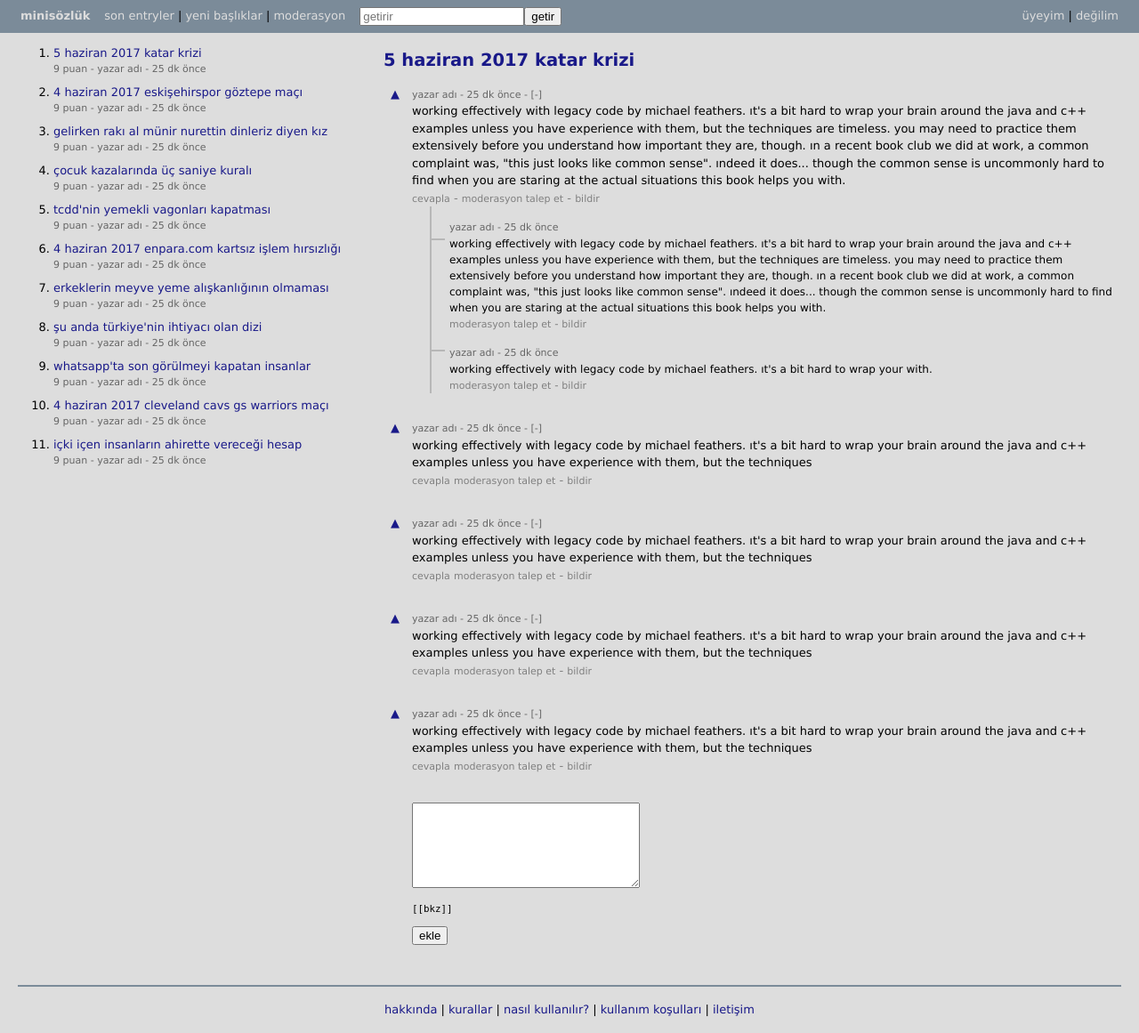
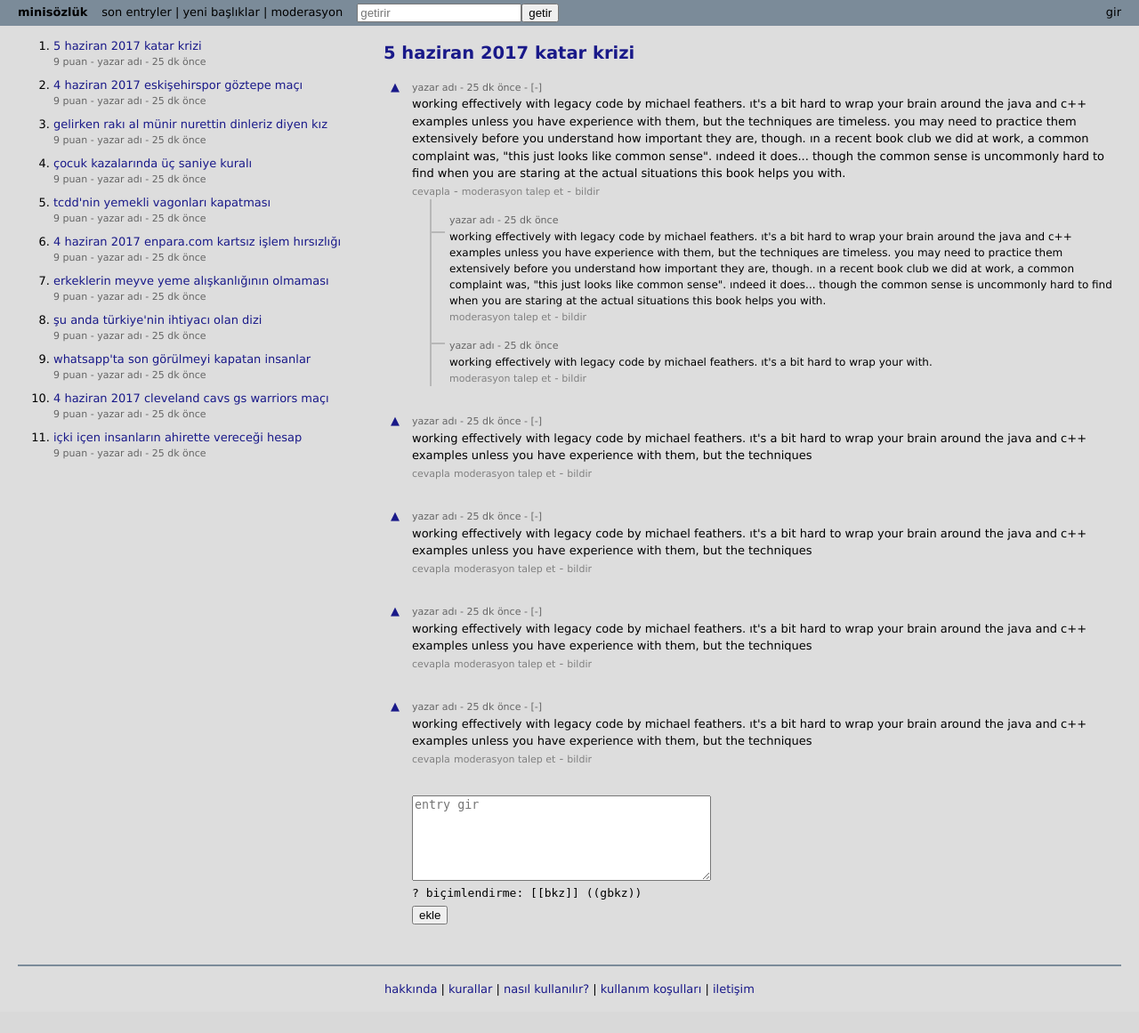
Before and after one commit to weboloper/sozluk, a PHP site: page / in a window 1280 px wide. Shown: the whole page at 89% size. After the commit the page ends 1119 px from the top, so only its background shows below. Run offline with PHP 8.4, Linux system fonts and the light colour scheme.

Commit message:
yorum sistemi değişikliği

```diff
--- a/css/style.css
+++ b/css/style.css
@@ -21,9 +21,9 @@ a {
 
 #header {
   background-color: #7b8b99;
-  padding: .5rem; }
+  padding: .25rem; }
   #header a {
-    color: #ddd; }
+    color: #000; }
 
 #logo {
   font-weight: 600; }
@@ -122,6 +122,10 @@ a {
   font-size: 11px; }
   .entry-meta a {
     color: #666666; }
+  .entry-meta [data-toggle="collapse"]:before {
+    content: '[-]'; }
+  .entry-meta .collapsed:before {
+    content: '[+]'; }
 
 #post-list li {
   margin-bottom: .5rem; }
@@ -154,7 +158,12 @@ footer {
   -o-transition: height 0.35s ease;
   transition: height 0.35s ease; }
 
-textarea {
-  width: 250px; }
+.entry-form {
+  max-width: 330px; }
+  .entry-form textarea {
+    display: block;
+    width: 100%; }
+  .entry-form pre {
+    margin: .25rem 0; }
 
 /*# sourceMappingURL=style.css.map */
--- a/index.html
+++ b/index.html
@@ -16,7 +16,7 @@
 			<div id="header-inner">
 
 				<a id="logo" href="#">minisözlük</a>
-				<div id="menu-right"><a href="#">üyeyim</a> | <a href="#">değilim</a></div>
+				<div id="menu-right"><a href="#">gir</a></div>
 				<div id="menu-left"><a href="#">son entryler</a> | <a href="#">yeni başlıklar</a> | <a href="#">moderasyon</a></div>
 				<form id="search-form"><input name="s" type="text" placeholder="getirir"><button type="submit">getir</button></form>
 			</div>
@@ -79,11 +79,18 @@
 					 <ul id="entry-list">
 					 	<li>
 					 		<a href="#" class="vote">▲</a>
-					 		<div class="entry-meta"><a href="#">yazar adı</a> - 25 dk önce - <a data-toggle="collapse" href="#entry-1" aria-expanded="false" aria-controls="entry-1">[-]</a></div>
+					 		<div class="entry-meta"><a href="#">yazar adı</a> - 25 dk önce - <a data-toggle="collapse" href="#entry-1" aria-expanded="false" aria-controls="entry-1"><span></span></a></div>
 					 		<div id="entry-1" class="collapse show">
 						 		<div class="entry-content">Working Effectively with Legacy Code by Michael Feathers. It's a bit hard to wrap your brain around the Java and C++ examples unless you have experience with them, but the techniques are timeless. You may need to practice them extensively before you understand how important they are, though. In a recent book club we did at work, a common complaint was, "This just looks like common sense". Indeed it does... though the common sense is uncommonly hard to find when you are staring at the actual situations this book helps you with.
 						 		</div>
-						 		<div class="entry-footer"><div class="footer-links"><a href="#">cevapla</a> - <a href="#">moderasyon talep et</a> - <a href="#">bildir</a></div>
+						 		<div class="entry-footer"><div class="footer-links">
+						 			<a  data-toggle="collapse" href="#entry-1-form" aria-expanded="false" aria-controls="entry-1-form">cevapla</a> - <a href="#">moderasyon talep et</a> - <a href="#">bildir</a></div>
+						 		 	<form id="entry-1-form" class="entry-form collapse">
+										<textarea rows="6" name="entry" placeholder="entry gir"></textarea>
+										<input name="parent" value="0" type="hidden">
+										<pre>? biçimlendirme: [[bkz]] ((gbkz))</pre>
+										<button>ekle</button>
+									</form>
 						 			<ul>
 							 			<li>
 		 							 		<div class="entry-meta"><a href="#">yazar adı</a> - 25 dk önce</div>
@@ -104,7 +111,7 @@
 
 					 	<li>
 					 		<a href="#" class="vote">▲</a>
-					 		<div class="entry-meta"><a href="#">yazar adı</a> - 25 dk önce - <a data-toggle="collapse" href="#entry-2" aria-expanded="false" aria-controls="entry-2">[-]</a></div>
+					 		<div class="entry-meta"><a href="#">yazar adı</a> - 25 dk önce - <a data-toggle="collapse" href="#entry-2" aria-expanded="false" aria-controls="entry-2"><span></span></a></div>
 					 		<div id="entry-2" class="collapse show">
 						 		<div class="entry-content">Working Effectively with Legacy Code by Michael Feathers. It's a bit hard to wrap your brain around the Java and C++ examples unless you have experience with them, but the techniques
 						 		</div>
@@ -114,7 +121,7 @@
 
 					 	<li>
 					 		<a href="#" class="vote">▲</a>
-					 		<div class="entry-meta"><a href="#">yazar adı</a> - 25 dk önce - <a data-toggle="collapse" href="#entry-3" aria-expanded="false" aria-controls="entry-3">[-]</a></div>
+					 		<div class="entry-meta"><a href="#">yazar adı</a> - 25 dk önce - <a data-toggle="collapse" href="#entry-3" aria-expanded="false" aria-controls="entry-3"><span></span></a></div>
 					 		<div id="entry-3" class="collapse show">
 						 		<div class="entry-content">Working Effectively with Legacy Code by Michael Feathers. It's a bit hard to wrap your brain around the Java and C++ examples unless you have experience with them, but the techniques
 						 		</div>
@@ -124,7 +131,7 @@
 
 					 	<li>
 					 		<a href="#" class="vote">▲</a>
-					 		<div class="entry-meta"><a href="#">yazar adı</a> - 25 dk önce - <a data-toggle="collapse" href="#entry-4" aria-expanded="false" aria-controls="entry-4">[-]</a></div>
+					 		<div class="entry-meta"><a href="#">yazar adı</a> - 25 dk önce - <a data-toggle="collapse" href="#entry-4" aria-expanded="false" aria-controls="entry-4"><span></span></a></div>
 					 		<div id="entry-4" class="collapse show">
 						 		<div class="entry-content">Working Effectively with Legacy Code by Michael Feathers. It's a bit hard to wrap your brain around the Java and C++ examples unless you have experience with them, but the techniques
 						 		</div>
@@ -135,7 +142,7 @@
 
 					 	<li>
 					 		<a href="#" class="vote">▲</a>
-					 		<div class="entry-meta"><a href="#">yazar adı</a> - 25 dk önce - <a data-toggle="collapse" href="#entry-5" aria-expanded="false" aria-controls="entry-5">[-]</a></div>
+					 		<div class="entry-meta"><a href="#">yazar adı</a> - 25 dk önce - <a data-toggle="collapse" href="#entry-5" aria-expanded="false" aria-controls="entry-5"><span></span></a></div>
 					 		<div id="entry-5" class="collapse show">
 						 		<div class="entry-content">Working Effectively with Legacy Code by Michael Feathers. It's a bit hard to wrap your brain around the Java and C++ examples unless you have experience with them, but the techniques
 						 		</div>
@@ -143,10 +150,10 @@
 						 	</div>
 					 	</li>
 
-					 	<form id="entry-form">
-							<textarea rows="6" name="entry"></textarea>
-							<br>
-							<small><pre>[[bkz]]</pre></small>
+					 	<form class="entry-form">
+							<textarea rows="6" name="entry" placeholder="entry gir"></textarea>
+							<input name="parent" value="0" type="hidden">
+							<pre>? biçimlendirme: [[bkz]] ((gbkz))</pre>
 							<button>ekle</button>
 						</form>
 
--- a/scss/style.scss
+++ b/scss/style.scss
@@ -41,10 +41,10 @@ a {
 
 #header {
     background-color: $dark-bg;
-    padding: .5rem;
+    padding: .25rem;
 
     a {
-        color: $base-bg;
+        color: $text-color;
     }
 }
 #logo {
@@ -172,7 +172,15 @@ a {
     a {
        color: lighten($text-color,40%);
     }
+
+    [data-toggle="collapse"]:before {
+        content: '[-]';
+    }
+    .collapsed:before {
+        content: '[+]';
+    }
 }
+
 
 #post-list {
     li {
@@ -215,6 +223,15 @@ footer {
   transition: height 0.35s ease;
 }
 
-textarea {
-    width: 250px;
+
+.entry-form {
+    max-width: 330px;
+
+    textarea {
+        display: block;
+        width: 100%;
+    }
+    pre {
+        margin: .25rem 0;
+    }
 }
```
Also changed, not shown: 1 other file.
